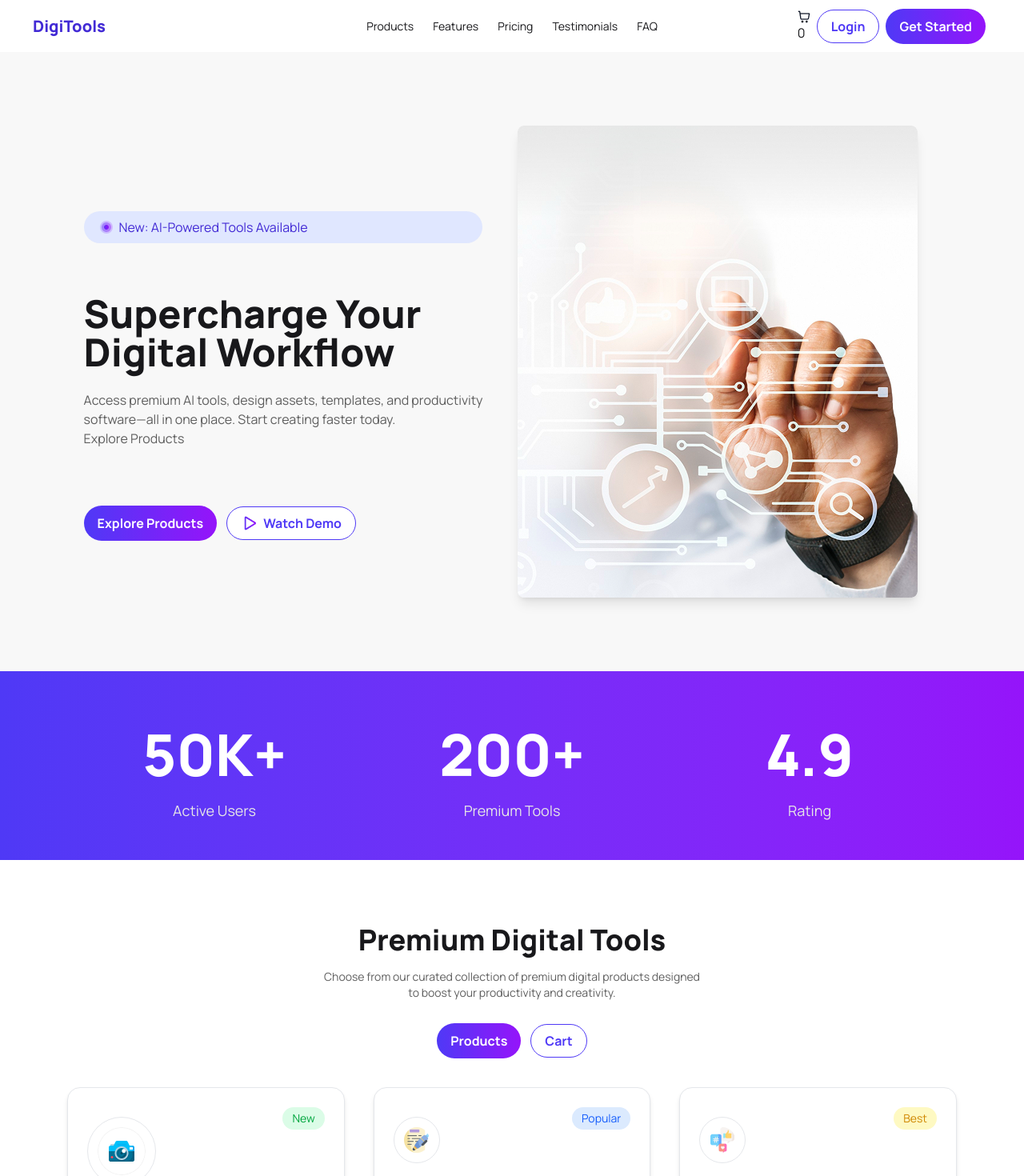
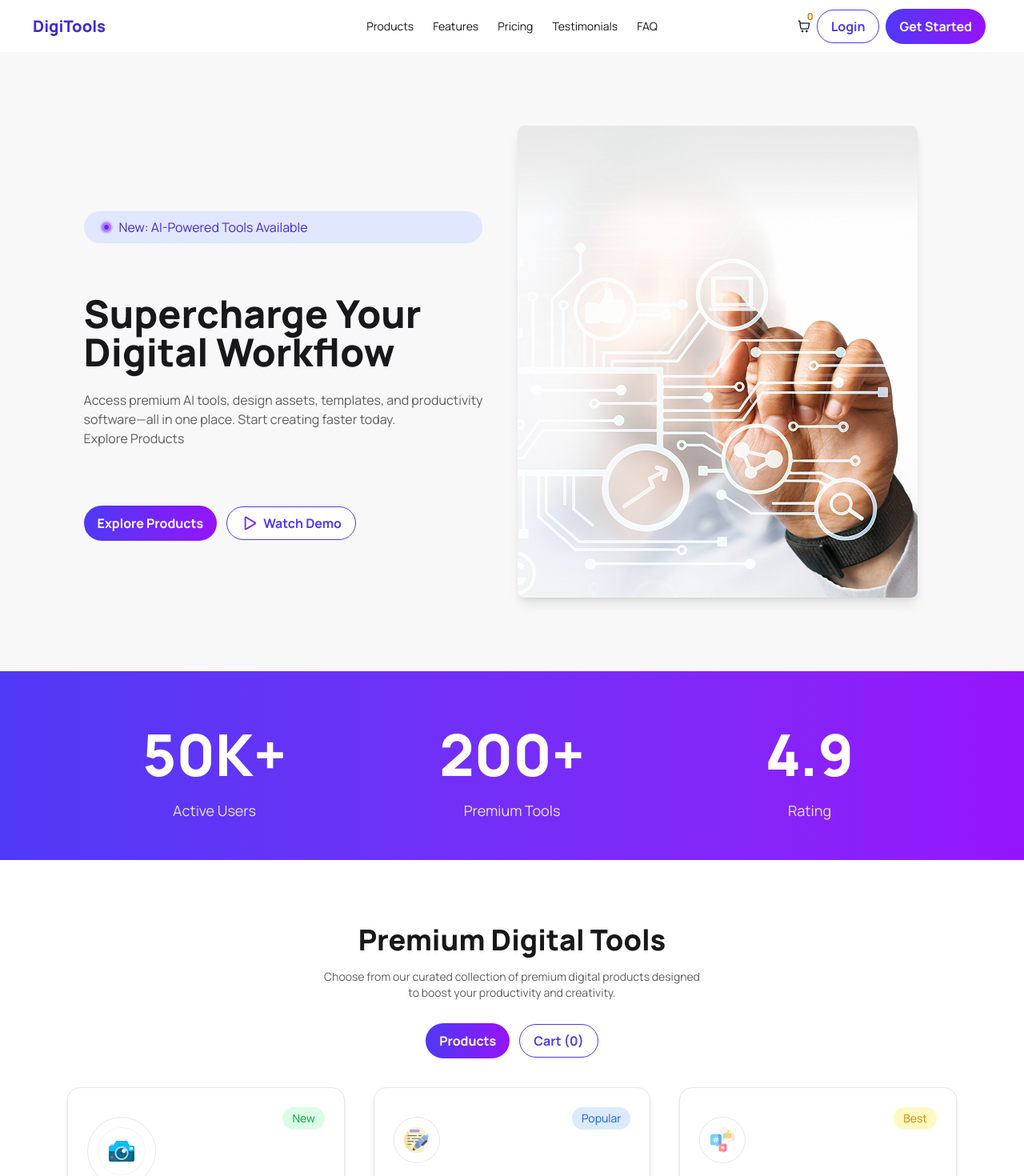
Before and after one commit to Riadul-Islam-551/B13-A6-Digital-Tools, a React (Vite) app: page / in a window 1280 px wide. Shown: the top 1470 px of the page at 80% size. Built offline with nearby package versions, Linux system fonts and the light colour scheme.

Commit message:
set the functionality in cart button to press the buy now button in product card and upgrade the total cart number

```diff
--- a/src/App.jsx
+++ b/src/App.jsx
@@ -1,3 +1,4 @@
+import { useState } from "react";
 import "./App.css";
 import Banner from "./components/banner/Banner";
 import Tools from "./components/digitalTools/Tools"
@@ -11,12 +12,15 @@ const fetchProducts = fetch("/product.json")
   });
 
 function App() {
+
+  const [cartProducts, setCartProducts] = useState([]);
+  console.log(cartProducts);
   return (
     <>
-      <Nav></Nav>
+      <Nav cartProducts={cartProducts}></Nav>
       <Banner></Banner>
       <States></States>
-      <Tools fetchProducts={fetchProducts}></Tools>
+      <Tools cartProducts={cartProducts} setCartProducts={setCartProducts} fetchProducts={fetchProducts}></Tools>
     </>
   );
 }
--- a/src/components/digitalTools/Tools.jsx
+++ b/src/components/digitalTools/Tools.jsx
@@ -1,9 +1,11 @@
 import React, { Suspense, useState } from "react";
 import Products from "./product/Products";
-import CartDetails from "./cartDetails/CartDetails.jsx";
-const Tools = ({ fetchProducts }) => {
+import CartDetails from "./cartDetails/CartDetails";
+const Tools = ({ fetchProducts, cartProducts, setCartProducts }) => {
+  // toggoling the product button and cart button
   const [productStage, setProductStage] = useState("showProducts");
   console.log(productStage);
+
 
   return (
     <div>
@@ -27,13 +29,13 @@ const Tools = ({ fetchProducts }) => {
             onClick={() => setProductStage("showCart")}
             className={`${productStage === "showCart" ? "button-primary" : "button-secondary"}`}
           >
-            Cart
+            Cart <span>({cartProducts.length})</span>
           </button>
         </div>
         {/* showing the products  */}
         <Suspense fallback={<p>Loading</p>}>
           {productStage === "showProducts" && (
-            <Products fetchProducts={fetchProducts}></Products>
+            <Products cartProducts={cartProducts} setCartProducts={setCartProducts} fetchProducts={fetchProducts}></Products>
           )}
           {productStage === "showCart" && <CartDetails></CartDetails>}
         </Suspense>
--- a/src/components/digitalTools/product/Products.jsx
+++ b/src/components/digitalTools/product/Products.jsx
@@ -1,7 +1,7 @@
 import React, { use } from "react";
 import ProductCard from "./productCard/ProductCard";
 
-const Products = ({ fetchProducts }) => {
+const Products = ({ fetchProducts ,cartProducts, setCartProducts }) => {
   const products = use(fetchProducts);
   return (
     <div>
@@ -10,7 +10,7 @@ const Products = ({ fetchProducts }) => {
         "
       >
         {products.map((product, ind) => (
-          <ProductCard key={ind} product={product}></ProductCard>
+          <ProductCard key={ind} product={product} cartProducts={cartProducts} setCartProducts={setCartProducts} ></ProductCard>
         ))}
       </div>
     </div>
--- a/src/components/digitalTools/product/productCard/ProductCard.jsx
+++ b/src/components/digitalTools/product/productCard/ProductCard.jsx
@@ -1,8 +1,19 @@
-import React from "react";
+import React, { useState } from "react";
 
-const ProductCard = ({ product }) => {
-  //   console.log(product);
+const ProductCard = ({ product, cartProducts, setCartProducts }) => {
   const { name, description, price, period, tagType, features, icon } = product;
+
+  // set the button disabled function
+  const [isDisabled, setIsDisabled] = useState(false);
+
+  // set the product to the cart section
+  const addToCart = () => {
+    console.log("buy now is clicked", product);
+    setCartProducts([...cartProducts, product]);
+    setIsDisabled(true);
+  };
+  // console.log(isDisabled);
+
   return (
     <div>
       <div className="bg-white rounded-2xl shadow-md p-6 border border-gray-200">
@@ -45,7 +56,13 @@ const ProductCard = ({ product }) => {
         </ul>
 
         {/* Button */}
-        <button className="w-full button-primary">Buy Now</button>
+        <button
+          onClick={addToCart}
+          className="w-full button-primary"
+          disabled={isDisabled ? true : false}
+        >
+          {isDisabled === true ? "Purchased" : "Buy Now"}
+        </button>
       </div>
     </div>
   );
--- a/src/components/nav/Nav.jsx
+++ b/src/components/nav/Nav.jsx
@@ -1,7 +1,8 @@
 import React from "react";
 import cartImage from "../../assets/products/shopping-cart.png";
 
-const Nav = () => {
+const Nav = ({cartProducts}) => {
+  // console.log(cartProducts.length);
   const links = (
     <>
       <li>
@@ -50,16 +51,20 @@ const Nav = () => {
               {links}
             </ul>
           </div>
-          <a className="btn btn-ghost text-xl border -mx-6 font-extrabold text-primary">DigiTools</a>
+          <a className="btn btn-ghost text-xl border -mx-6 font-extrabold text-primary">
+            DigiTools
+          </a>
         </div>
         <div className="navbar-center hidden lg:flex">
           <ul className="menu menu-horizontal px-1">{links}</ul>
         </div>
         <div className="navbar-end space-x-2">
           {/* cart icon  */}
-          <div>
-            <img src={cartImage} alt="" />
-            <p>0</p>
+          <div className="relative">
+            <img className="" src={cartImage} alt="" />
+            <p className="absolute -top-3 -right-1 text-amber-600 text-xs font-bold ">
+              {cartProducts.length}
+            </p>
           </div>
           <button className="button-secondary">Login</button>
           <button className="button-primary">Get Started</button>
```
